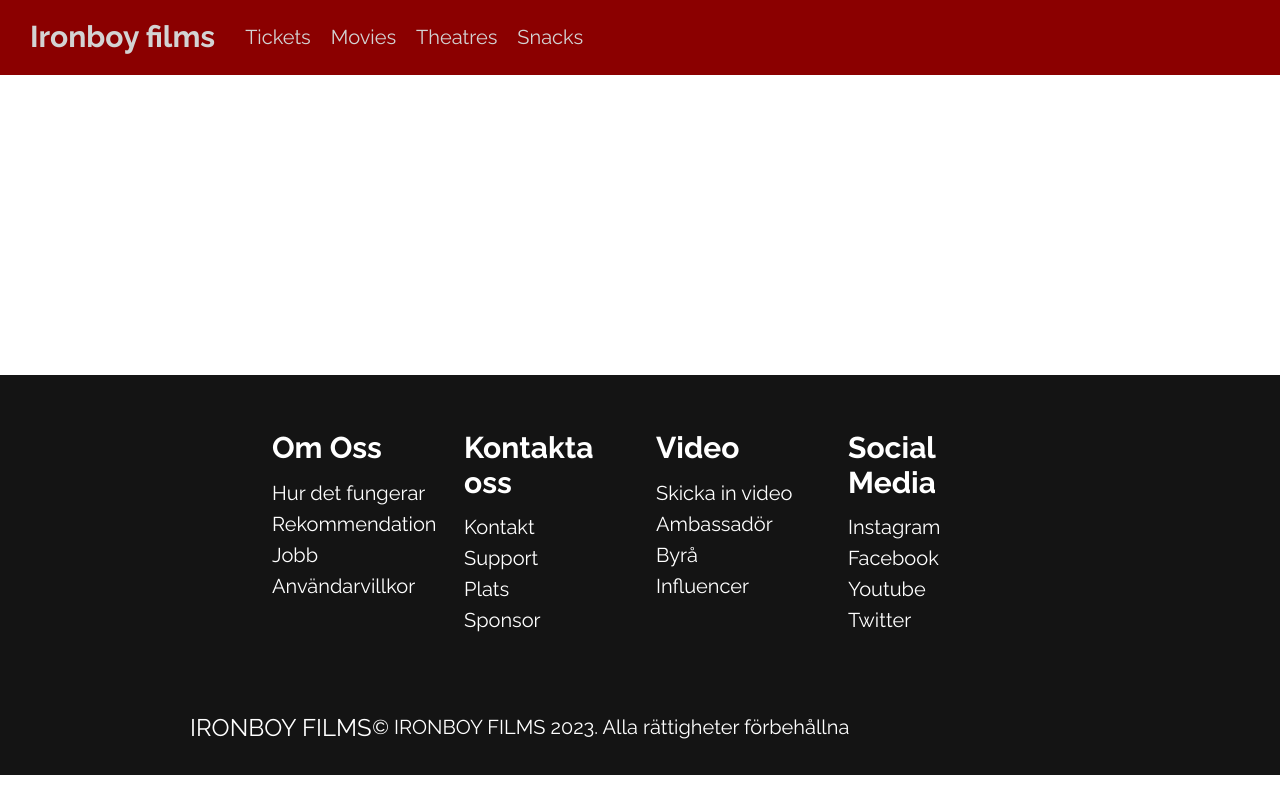
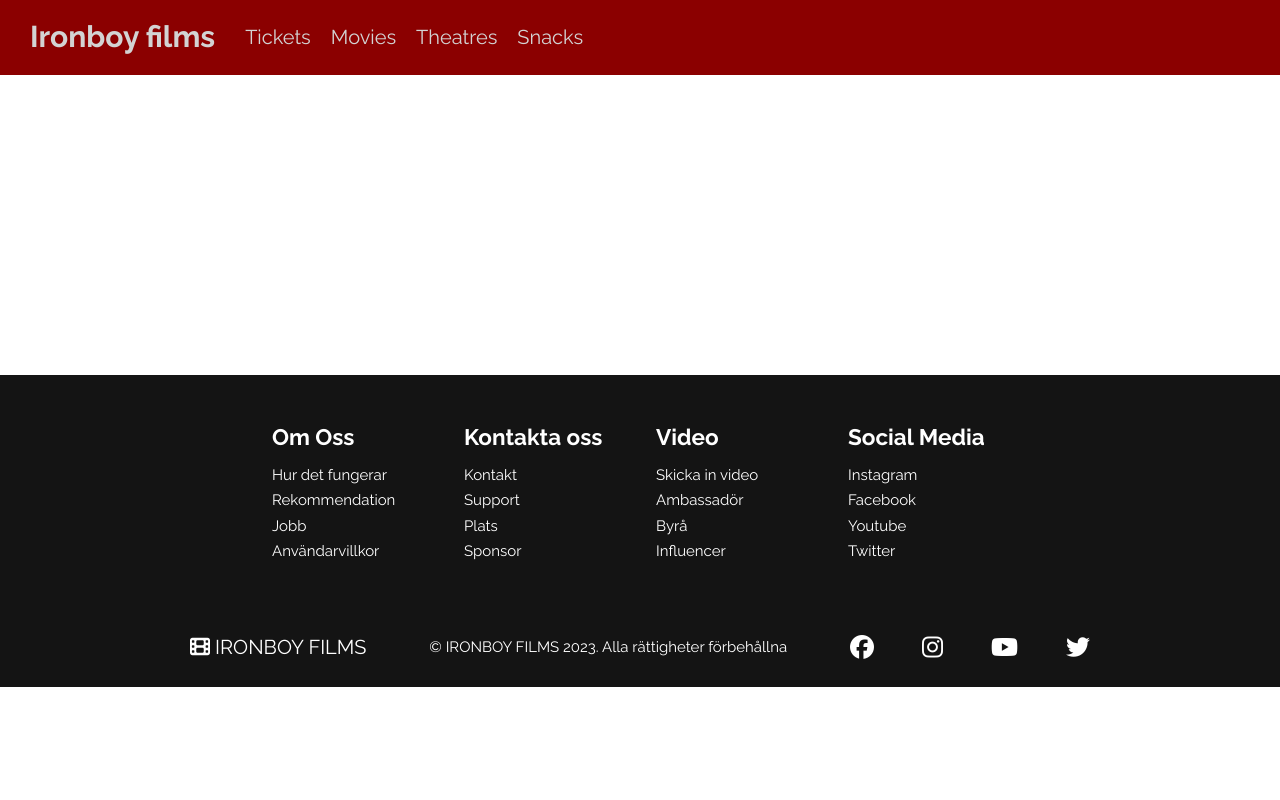
Before and after one commit to emanueljg/filmvisarna, a React (Vite) app: page /snacks in a window 1280 px wide. Built offline with nearby package versions, Linux system fonts and the light colour scheme.

Commit message:
added icons, changed font-size footer

```diff
--- a/index.html
+++ b/index.html
@@ -6,6 +6,7 @@
   <link rel="icon" type="image/svg+xml" href="/vite.svg" />
   <meta name="viewport" content="width=device-width, initial-scale=1.0" />
   <title>React Start</title>
+  <script src="https://kit.fontawesome.com/21fafa3137.js" crossorigin="anonymous"></script>
 </head>
 
 <body>
--- a/src/css/style.css
+++ b/src/css/style.css
@@ -60,7 +60,7 @@ header .menubar a {
   align-items: center;
   cursor: pointer;
   text-decoration: none;
-  font-size: 1.5rem;
+  font-size: 20px;
 }
 
 .footer-logo :hover {
@@ -74,6 +74,7 @@ header .menubar a {
   max-width: 1000px;
   display: flex;
   justify-content: center;
+  font-size: 15px;
 }
 
 .footer-link-wrapper {
@@ -156,6 +157,7 @@ header .menubar a {
 
 .website-rights {
   color: #fff;
+  font-size: 15px;
 }
 
 @media screen and (max-width: 820px) {
```
